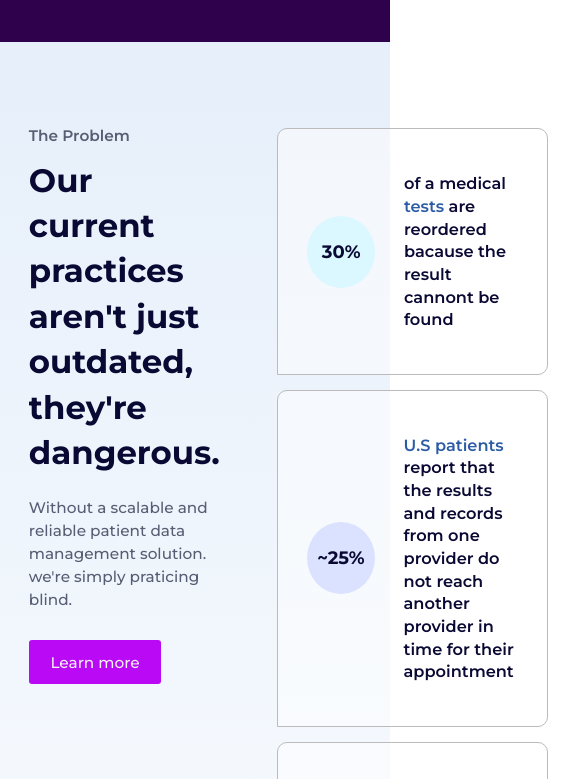
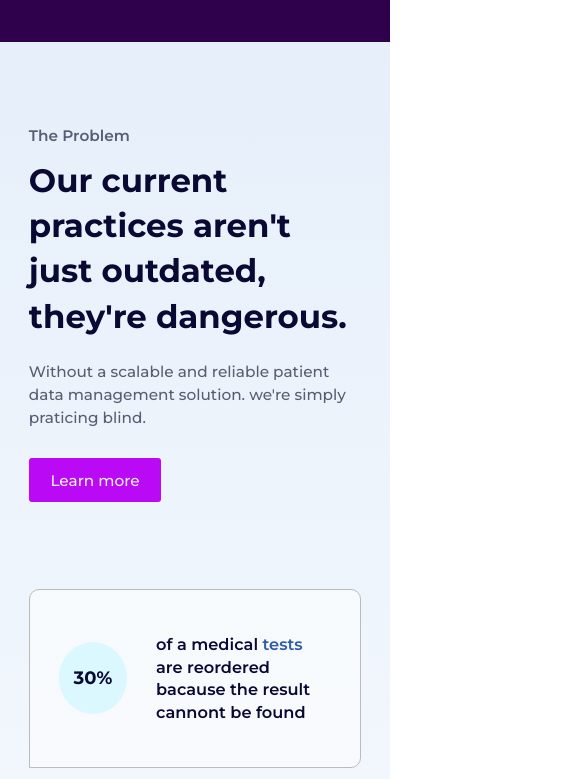
Before and after one commit to OscarPedroza/credo-website-dribbble, a plain HTML site: page index.html in a window 390 px wide. Shown: the part 740-1519 px from the top of the page, 585 px wide, since content can reach past the window. Drawn offline with nearby package versions, Linux system fonts and the light colour scheme.

Commit message:
The problem the solution section responsive

```diff
--- a/css/queries.css
+++ b/css/queries.css
@@ -90,9 +90,15 @@
 
 @media only screen and (max-width: 600px) {
   /*------- General and components ------- */
+
   .primary-heading {
     max-width: 15ch;
     line-height: 1.3;
+  }
+
+  .grid {
+    grid-template-columns: 1fr;
+    gap: 9.6rem;
   }
 
   /*------- Hero section ------- */
@@ -100,4 +106,8 @@
   .hero-description {
     max-width: 34ch;
   }
+
+  .papers-img-box {
+    order: 1;
+  }
 }
```
